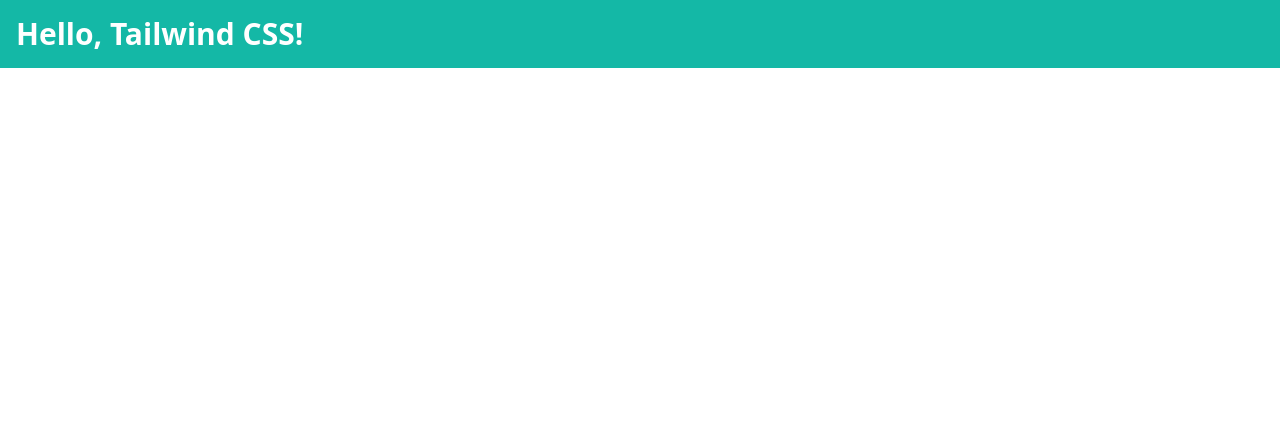
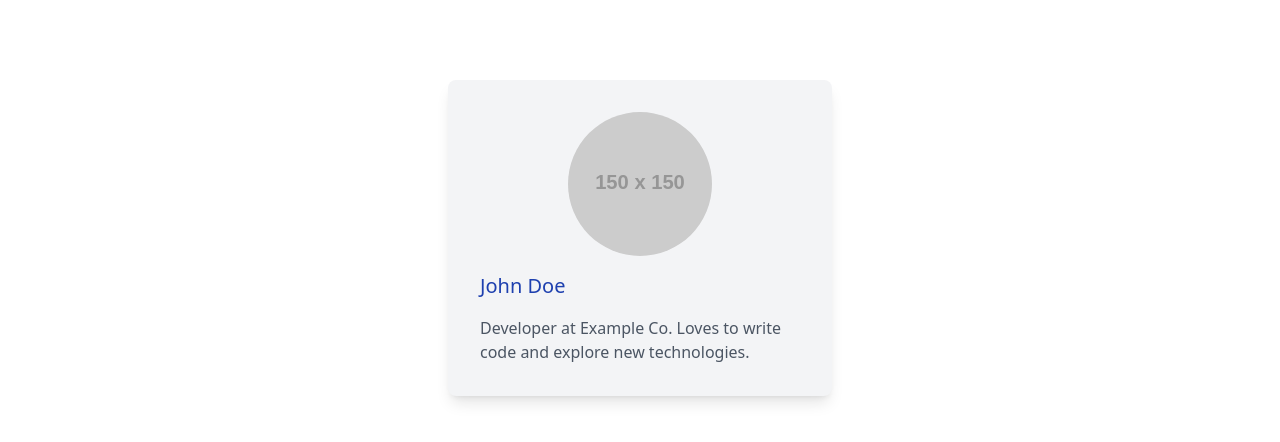
Before and after one commit to dicarlos-maker/alx-fe-reactjs, a React (Vite) app in the folder tailwind-react-integration/: page / in a window 1280 px wide. Shown: the top 442 px of the page. Built offline with nearby package versions, Linux system fonts and the light colour scheme.

Commit message:
userprofile created and styled

```diff
--- a/tailwind-react-integration/src/App.jsx
+++ b/tailwind-react-integration/src/App.jsx
@@ -1,7 +1,10 @@
+import React from 'react';
+import UserProfile from './components/UserProfile';
+
 function App() {
   return (
-    <div className="p-4 bg-teal-500 text-white">
-      <h1 className="text-3xl font-bold">Hello, Tailwind CSS!</h1>
+    <div className="App">
+      <UserProfile />
     </div>
   );
 }
--- /dev/null
+++ b/tailwind-react-integration/src/components/UserProfile.jsx
@@ -0,0 +1,18 @@
+function UserProfile() {
+    return (
+      <div className="user-profile bg-gray-100 p-8 max-w-sm mx-auto my-20 rounded-lg shadow-lg">
+        <img
+          src="https://via.placeholder.com/150"
+          alt="User"
+          className="rounded-full w-36 h-36 mx-auto"
+        />
+        <h1 className="text-xl text-blue-800 my-4">John Doe</h1>
+        <p className="text-gray-600 text-base">
+          Developer at Example Co. Loves to write code and explore new
+          technologies.
+        </p>
+      </div>
+    );
+  }
+
+  export default UserProfile;
```
